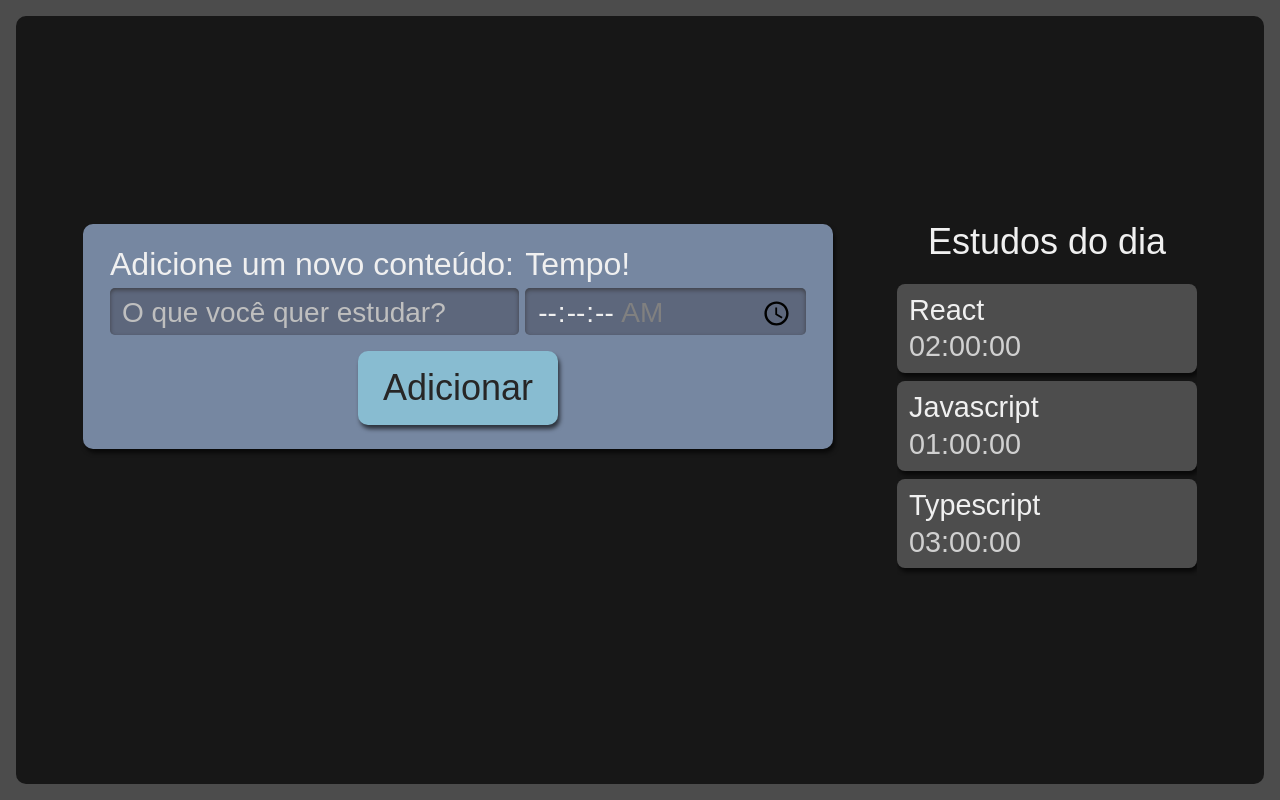
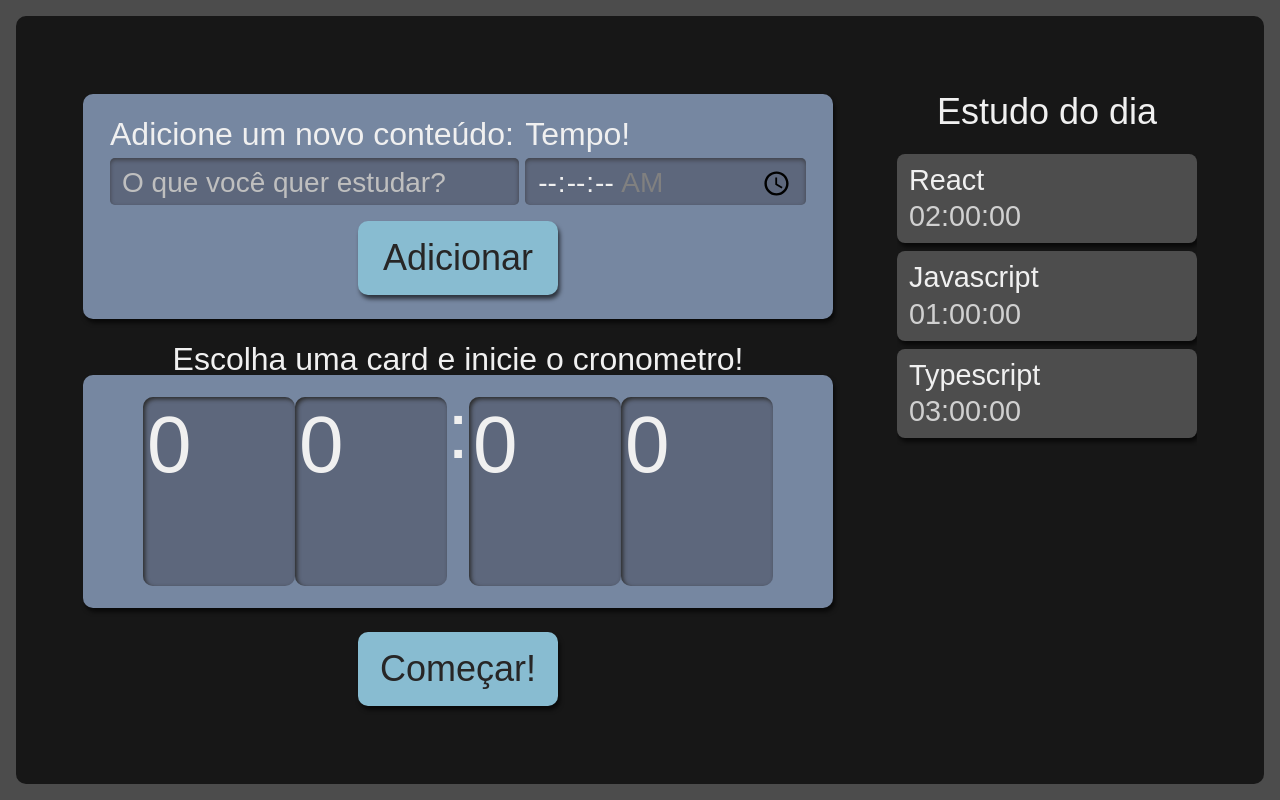
Before and after one commit to guiajalla/Aprendendo-React-Com-TS, a React (Create React App) app: page / in a window 1280 px wide. Built offline with nearby package versions, Linux system fonts and the light colour scheme.

Commit message:
useState

```diff
--- a/src/components/List/index.tsx
+++ b/src/components/List/index.tsx
@@ -1,9 +1,9 @@
-import React from "react";
+import React, { useState } from "react";
 import style from './List.module.scss';
 import Item from "./Item";
 
 function List(){
-    const tasks = [{
+    const [tasks, setTasks] = useState([{
         task: 'React',
         time: '02:00:00'
     }, {
@@ -12,10 +12,12 @@
     }, {
         task: 'Typescript',
         time: '03:00:00'
-    }]
+    }]);
     return (
         <aside className={style.taskList}>
-            <h2>Estudos do dia</h2>
+            <h2 onClick={() => {
+                setTasks([...tasks, { task: "Estudar estado", time: "05:00:00"}])
+            }}>Estudo do dia</h2>
             <ul>
                 {tasks.map((item, index) => (
                     <Item
--- /dev/null
+++ b/src/components/Timer/Clock/Clock.module.scss
@@ -0,0 +1,21 @@
+.clockNumber {
+    background-color: #5D677C;
+    box-shadow: 2px 2px 4px #2B2B2B inset;
+    height: 3.6rem;
+    width: 3rem;
+    padding: 8px 4px;
+    border-radius: 10px;
+
+    @media screen and (min-width:1280px) {
+      height: 10.8rem;
+      width: 9rem;
+    }
+  }
+
+  .clockPartition {
+    height: 4.2rem;
+
+    @media screen and (min-width:1280px) {
+      height: 12.6rem;
+    }
+  }
--- /dev/null
+++ b/src/components/Timer/Clock/index.tsx
@@ -0,0 +1,15 @@
+import React from "react";
+import style from "./Clock.module.scss"
+
+export default function Clock(){
+    return (
+        <>
+            <span className={style.clockNumber}>0</span>
+            <span className={style.clockNumber}>0</span>
+            <span className={style.clockPartition}>:</span>
+            <span className={style.clockNumber}>0</span>
+            <span className={style.clockNumber}>0</span>
+        </>
+
+    )
+}
--- /dev/null
+++ b/src/components/Timer/Timer.module.scss
@@ -0,0 +1,59 @@
+.timer {
+    display: flex;
+    flex-direction: column;
+    align-items: center;
+    grid-area: cronometro;
+
+    .clockWrapper {
+      align-items: center;
+      background-color: #7687A1;
+      border-radius: 10px;
+      box-shadow: 2px 4px 4px #0000009F;
+      box-sizing: border-box;
+      display: flex;
+      font-size: 5rem;
+      justify-content: center;
+      margin-bottom: 24px;
+      padding: 16px 12px;
+      width: 100%;
+    }
+
+    .title {
+      font-size: 2rem;
+    }
+
+    button {
+      background-color: #88bcd1;
+      border-radius: 10px;
+      box-shadow: 2px 4px 4px #0000009F;
+      color: #272626;
+      cursor: pointer;
+      font-size: 1.25rem;
+      padding: 16px;
+      width: 150px;
+
+      &:active {
+        background-color: #7CA6B7;
+        box-shadow: 2px 2px 4px #0000009F inset;
+        cursor: auto;
+      }
+    }
+
+    @media screen and (min-width:1280px) {
+
+      .relogioWrapper{
+        font-size: 15rem;
+      }
+
+      p {
+        font-size: 2rem;
+      }
+
+      button {
+        grid-column-start: span 2;
+        justify-self: center;
+        width: 200px;
+        font-size: 2.25rem;
+      }
+    }
+  }
--- /dev/null
+++ b/src/components/Timer/index.tsx
@@ -0,0 +1,17 @@
+import Button from "../Button";
+import Clock from "./Clock";
+import style from "./Timer.module.scss"
+
+export default function Timer(){
+    return (
+        <div className={style.timer}>
+            <p className={style.title}>Escolha uma card e inicie o cronometro!</p>
+            <div className={style.clockWrapper}>
+                <Clock />
+            </div>
+            <Button>
+                Começar!
+            </Button>
+        </div>
+    )
+}
--- a/src/pages/App.tsx
+++ b/src/pages/App.tsx
@@ -1,6 +1,7 @@
 import React from 'react';
 import Form from '../components/Form';
 import List from '../components/List';
+import Timer from '../components/Timer';
 import style from './App.module.scss';
 
 function App() {
@@ -8,6 +9,7 @@
     <div className={style.AppStyle}>
         <Form />
         <List />
+        <Timer />
     </div>
   );
 }
```
